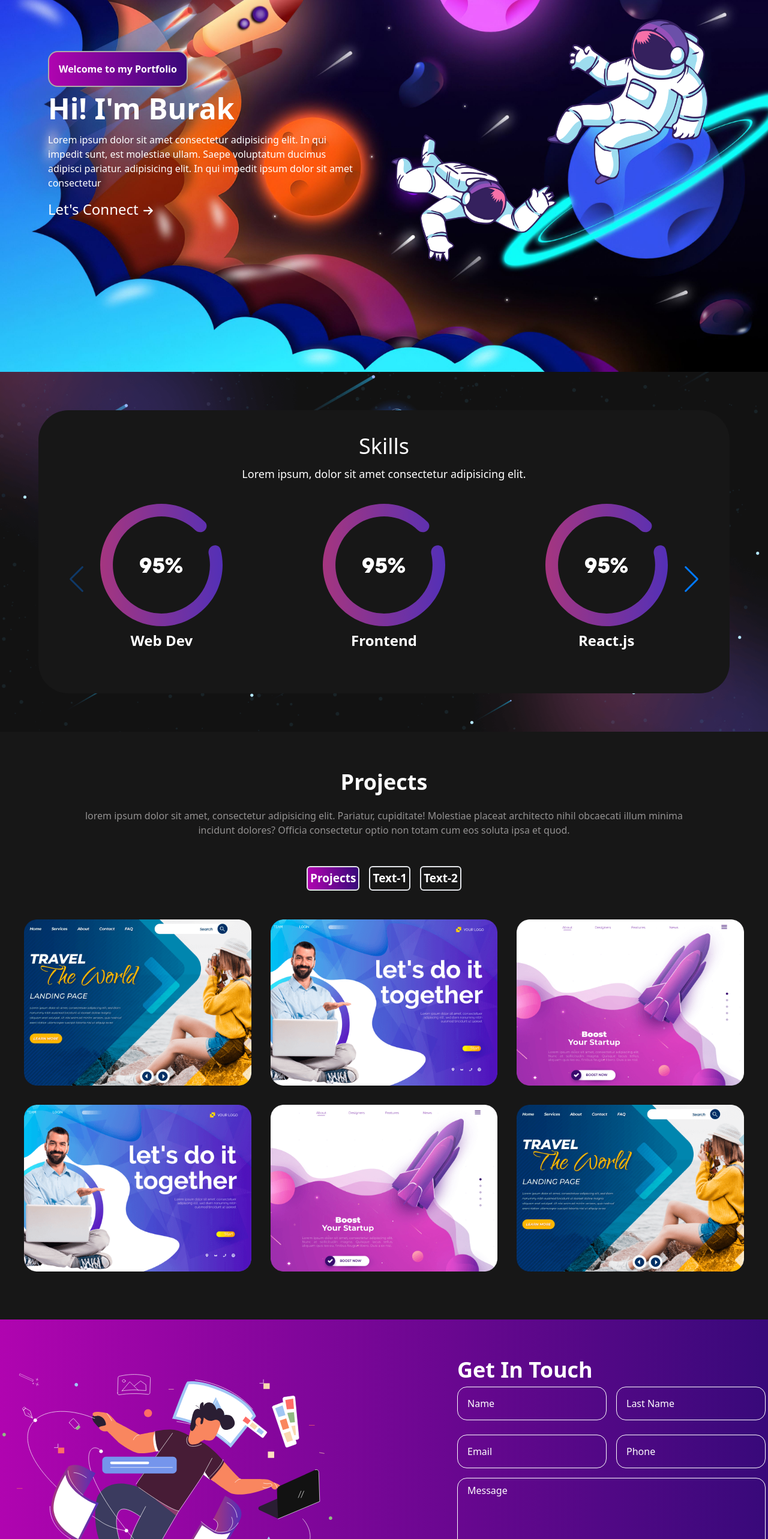
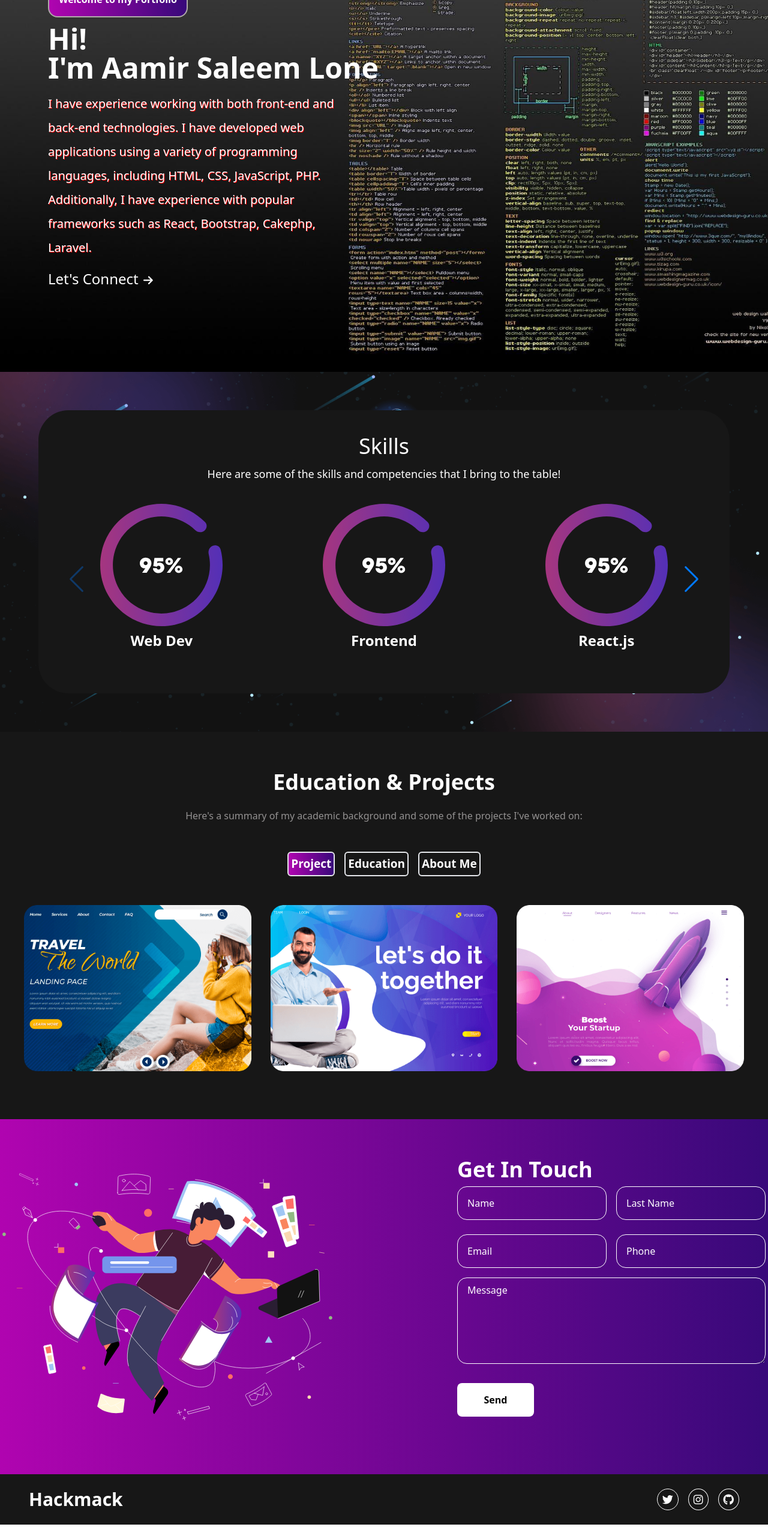
Before and after one commit to Reayhs/react-tailwind-portfolio, a React (Vite) app: page / in a window 1280 px wide. Shown: the part 180-2746 px from the top of the page at 60% size. After the commit the page ends 2722 px from the top, so only its background shows below. Built offline with nearby package versions, Linux system fonts and the light colour scheme.

Commit message:
eduction

```diff
--- a/index.html
+++ b/index.html
@@ -1,14 +1,19 @@
 <!DOCTYPE html>
 <html lang="en">
+
 <head>
   <meta charset="UTF-8" />
   <link rel="icon" type="image/svg+xml" href="/vite.svg" />
   <meta name="viewport" content="width=device-width, initial-scale=1.0" />
-    <link rel="stylesheet" href="https://cdnjs.cloudflare.com/ajax/libs/font-awesome/6.2.1/css/all.min.css" integrity="sha512-MV7K8+y+gLIBoVD59lQIYicR65iaqukzvf/nwasF0nqhPay5w/9lJmVM2hMDcnK1OnMGCdVK+iQrJ7lzPJQd1w==" crossorigin="anonymous" referrerpolicy="no-referrer" />
-    <title>Reayhs Portfolio</title>
+  <link rel="stylesheet" href="https://cdnjs.cloudflare.com/ajax/libs/font-awesome/6.2.1/css/all.min.css"
+    integrity="sha512-MV7K8+y+gLIBoVD59lQIYicR65iaqukzvf/nwasF0nqhPay5w/9lJmVM2hMDcnK1OnMGCdVK+iQrJ7lzPJQd1w=="
+    crossorigin="anonymous" referrerpolicy="no-referrer" />
+  <title>Hackmack</title>
 </head>
+
 <body>
   <div id="root"></div>
   <script type="module" src="/src/main.jsx"></script>
 </body>
+
 </html>
--- a/src/components/Contact.jsx
+++ b/src/components/Contact.jsx
@@ -4,7 +4,7 @@ import img from "../assets/images/contact-img.svg";
 function Contact() {
   return (
     <>
-      <div className="contact bg-[linear-gradient(90deg,#b004b0,#38097a);] w-full">
+      <div id="contact" className="contact bg-[linear-gradient(90deg,#b004b0,#38097a);] w-full">
         <div className="wrapper flex justify-center  py-16 gap-52 lg:py-12">
           <div className="imgbox lg:hidden">
             <img className="w-[550px] h-full" src={img} alt="" />
--- a/src/components/Footer.jsx
+++ b/src/components/Footer.jsx
@@ -5,15 +5,19 @@ function Footer() {
     <>
       <div className="footer bg-[#171717]">
         <div className="wrap flex justify-between items-center px-12 text-white font-bold py-6 tl:px-4 tl:py-4 ">
-          <h1 className="text-3xl">Reayhs</h1>
-          <div className="flex gap-4 cursor-pointer ">
-            <a href="https://twitter.com/reayhs" target="_blank">
+          <h1 className="text-3xl">Hackmack</h1>
+          <div className="icon text-lg flex gap-4  lg:gap-8 lg:my-10">
+            <a href="https://twitter.com/CRew4772" target="_blank">
               <i className="fa-brands fa-twitter border-[1px] border-white p-2 rounded-[100%] hover:bg-white hover:text-black"></i>
             </a>
-            <a href="https://www.instagram.com/iburakz" target="_blank">
+
+            <a href="https://www.instagram.com/aamir_saleem_lone/" target="_blank">
               <i className="fa-brands fa-instagram border-[1px] border-white p-2 rounded-[100%] hover:bg-white hover:text-black"></i>
             </a>
-            <a href="https://github.com/Reayhs/react-tailwind-portfolio" target="_blank">
+            <a
+              href="https://github.com/hackmack4772"
+              target="_blank"
+            >
               <i className="fa-brands fa-github border-[1px] border-white p-2 rounded-[100%] hover:bg-white hover:text-black"></i>
             </a>
           </div>
--- a/src/components/Header.jsx
+++ b/src/components/Header.jsx
@@ -1,32 +1,29 @@
 import React from 'react'
-import logo from "../assets/images/astronout.png"
-import logo1 from "../assets/images/astronout1.png"
 import bg from "../assets/images/bg.jpg"
 import Navbar from './Navbar'
 import "../styles.css"
+import AnchorLink from "react-anchor-link-smooth-scroll";
+
 
 function Header() {
   return (
     <>
-   <div id='home' style={{backgroundImage: `url(${bg})`}} className=' bg-center bg-cover bg-no-repeat h-screen flex flex-col '>
-    <Navbar/>
+      <div id='home' style={{ backgroundImage: `url(${bg})` }} className=' bg-center bg-cover bg-no-repeat h-screen flex flex-col '>
+        <Navbar />
         <div className="wrapper flex justify-between items-center h-screen w-full px-20 lg:justify-center lg:px-6">
           <div className="content lg:text-center">
             <div className="btn py-3">
-          <button  className=' border-2 border-[#b0aaaa] font-bold text-white bg-[linear-gradient(90deg,#b004b0,#38097a)] p-4 rounded-2xl'>Welcome to my Portfolio</button>
+              <button className=' border-2 border-[#b0aaaa] font-bold text-white bg-[linear-gradient(90deg,#b004b0,#38097a)] p-4 rounded-2xl'>Welcome to my Portfolio</button>
             </div>
-        <h1 className='text-white text-5xl font-bold'>Hi! I'm Burak</h1>
-        <p className='text-white py-4 max-w-lg '>Lorem ipsum dolor sit amet consectetur  adipisicing elit. In qui impedit  sunt, est molestiae ullam. Saepe voluptatum ducimus adipisci pariatur. adipisicing elit.  In qui impedit ipsum dolor sit amet consectetur</p>
-        <button className='  text-white text-2xl'>Let's Connect <i className="fa-solid fa-arrow-right text-lg  p-[2px] "></i> </button>
+            <h1 className='text-white text-5xl font-bold'>Hi! <br />I'm Aamir Saleem Lone</h1>
+            <p className='text-white py-4 max-w-lg ' style={{
+              lineHeight: "40px",
+              textShadow: "1px 1px red",
+              fontSize: "20px"
+            }}>I have experience working with both front-end and back-end technologies. I have developed web applications using a variety of programming languages, including HTML, CSS, JavaScript, PHP. Additionally, I have experience with popular frameworks such as React, Bootstrap, Cakephp, Laravel.</p>
+            <AnchorLink href="#contact" className='  text-white text-2xl'>Let's Connect <i className="fa-solid fa-arrow-right text-lg  p-[2px] "></i> </AnchorLink>
           </div>
-      <div className="image banner-astronout lg:hidden absolute w-[300px] flex ">
-      <img className='w-96 ast-img' src={logo1} alt="" />
 
-      </div>
-      <div className="image banner-astronout1 lg:hidden absolute w-[300px] flex ">
-
-      <img className='w-96 ast-img' src={logo} alt="" />
-      </div>
 
         </div>
       </div>
--- a/src/components/Projects.jsx
+++ b/src/components/Projects.jsx
@@ -5,6 +5,8 @@ import img3 from "../assets/images/project-img3.png";
 
 import "../styles.css";
 import ProjectCard from "./ProjectCard";
+import EducationCard from "./EducationCard";
+
 
 function Projects() {
   const [durum, setDurum] = useState(1);
@@ -28,60 +30,56 @@ function Projects() {
       description: "Design & Development",
       img: img3,
     },
+  ];
+  const eductions = [
     {
-      id: 4,
-      title: "Business Startup",
+      id: 1,
+      title: "Bachelor's of  Computer Application",
+      description: "Design & Development",
+      img: img1,
+    },
+    {
+      id: 2,
+      title: "Higher Secondary School ",
       description: "Design & Development",
       img: img2,
     },
     {
-      id: 5,
-      title: "Business Startup",
+      id: 3,
+      title: "Matriculation ",
       description: "Design & Development",
       img: img3,
-    },
-    {
-      id: 6,
-      title: "Business Startup",
-      description: "Design & Development",
-      img: img1,
     },
   ];
 
   return (
     <>
       <div id="projects" className="projects  bg-[#171717] text-white py-10">
-        <h1 className="text-center text-4xl font-bold py-6">Projects</h1>
+        <h1 className="text-center text-4xl font-bold py-6">Education & Projects</h1>
         <p className="text-center max-w-[1000px] lg:px-6 mx-auto text-[#939191]">
-          lorem ipsum dolor sit amet, consectetur adipisicing elit. Pariatur,
-          cupiditate! Molestiae placeat architecto nihil obcaecati illum minima
-          incidunt dolores? Officia consectetur optio non totam cum eos soluta
-          ipsa et quod.
+          Here's a summary of my academic background and some of the projects I've worked on:
         </p>
         <div className="flex justify-center items-center gap-4 mt-12 mb-2 ">
           <button
             onClick={() => setDurum(1)}
-            className={`font-bold text-[19px] border-2  bg-[#171717] rounded-[6px] p-[4px] ${
-              durum == 1 ? "bg-[linear-gradient(90deg,#b004b0,#38097a)]" : ""
-            }`}
+            className={`font-bold text-[19px] border-2  bg-[#171717] rounded-[6px] p-[4px] ${durum == 1 ? "bg-[linear-gradient(90deg,#b004b0,#38097a)]" : ""
+              }`}
           >
-            Projects
+            Project
           </button>
           <button
             onClick={() => setDurum(2)}
-            className={`font-bold text-[19px] border-2  bg-[#171717] rounded-[6px] p-[4px] ${
-              durum === 2 ? "bg-[linear-gradient(90deg,#b004b0,#38097a)]" : ""
-            }  `}
+            className={`font-bold text-[19px] border-2  bg-[#171717] rounded-[6px] p-[4px] ${durum === 2 ? "bg-[linear-gradient(90deg,#b004b0,#38097a)]" : ""
+              }  `}
           >
-            Text-1
+            Education
           </button>
           <button
             onClick={() => setDurum(3)}
-            className={`font-bold text-[19px] border-2  bg-[#171717] rounded-[6px] p-[4px]  ${
-              durum === 3 ? "bg-[linear-gradient(90deg,#b004b0,#38097a)]" : ""
-            }`}
+            className={`font-bold text-[19px] border-2  bg-[#171717] rounded-[6px] p-[4px]  ${durum === 3 ? "bg-[linear-gradient(90deg,#b004b0,#38097a)]" : ""
+              }`}
           >
-            Text-2
+            About Me
           </button>
         </div>
         <div className="grid grid-cols-3 p-10 gap-8 lg:grid-cols-2 tl:grid-cols-1 ">
@@ -90,15 +88,12 @@ function Projects() {
             : null}
         </div>
         {durum === 2 ? (
-          <div
-            id="text2"
-            className="tab-pane  text-center text-white py-16 max-w-4xl mx-auto lg:p-5 "
-          >
-            Lorem ipsum dolor sit amet consectetur adipisicing elit. Obcaecati
-            atque porro quasi dolorum facere tempore maxime nemo quia nulla
-            blanditiis doloribus, dolore, voluptas aspernatur harum facilis
-            cumque magni soluta sapiente.
+          <div className="grid grid-cols-3 p-10 gap-8 lg:grid-cols-2 tl:grid-cols-1 ">
+            {durum === 1
+              ? educations.map((item, i) => <EducationCard key={i} item={item} />)
+              : null}
           </div>
+
         ) : null}
         {durum === 3 ? (
           <div
--- a/src/components/Skills.jsx
+++ b/src/components/Skills.jsx
@@ -11,11 +11,11 @@ import bg from "../assets/images/banner-bg.png"
 function Skills() {
   return (
     <>
-      <div id="skills" style={{backgroundImage: `url(${bg})`}} className="wrapper h-full bg-no-repeat bg-center bg-cover p-16 lg:p-4">
+      <div id="skills" style={{ backgroundImage: `url(${bg})` }} className="wrapper h-full bg-no-repeat bg-center bg-cover p-16 lg:p-4">
         <div className="skills-wrapper text-center text-white bg-[#171717]  p-10 rounded-[50px] lg:p-2">
           <h1 className="text-4xl ">Skills</h1>
           <p className="text-lg py-3">
-            Lorem ipsum, dolor sit amet consectetur adipisicing elit.
+            Here are some of the skills and competencies that I bring to the table!
           </p>
           <div className="box flex  justify-between  items-center bg-[#171717] my-6">
             <Swiper
@@ -61,7 +61,35 @@ function Skills() {
                 {" "}
                 <div className=" bg-[#171717]">
                   <img src={img} alt="" />
-                  <h1 className="font-bold text-2xl my-2">Tailwind</h1>
+                  <h1 className="font-bold text-2xl my-2">Bootstrap</h1>
+                </div>
+              </SwiperSlide>
+              <SwiperSlide className=" bg-[#171717]">
+                {" "}
+                <div className=" bg-[#171717]">
+                  <img src={img} alt="" />
+                  <h1 className="font-bold text-2xl my-2">PHP</h1>
+                </div>
+              </SwiperSlide>
+              <SwiperSlide className=" bg-[#171717]">
+                {" "}
+                <div className=" bg-[#171717]">
+                  <img src={img} alt="" />
+                  <h1 className="font-bold text-2xl my-2">Laravel</h1>
+                </div>
+              </SwiperSlide>
+              <SwiperSlide className=" bg-[#171717]">
+                {" "}
+                <div className=" bg-[#171717]">
+                  <img src={img} alt="" />
+                  <h1 className="font-bold text-2xl my-2">Cakephp</h1>
+                </div>
+              </SwiperSlide>
+              <SwiperSlide className=" bg-[#171717]">
+                {" "}
+                <div className=" bg-[#171717]">
+                  <img src={img} alt="" />
+                  <h1 className="font-bold text-2xl my-2">Java</h1>
                 </div>
               </SwiperSlide>
             </Swiper>
--- a/src/index.css
+++ b/src/index.css
@@ -2,16 +2,18 @@
 @tailwind components;
 @tailwind utilities;
 
-*{
+* {
     margin: 0;
     padding: 0;
     box-sizing: border-box;
 }
 
-body{
+body {
     /* color: white; */
+    color: black;
 }
 
-html,body{
+html,
+body {
     overflow-x: hidden;
 }
```
Also changed, not shown: src/components/EducationCard .jsx (added, +17 -0 lines), src/components/Navbar.jsx (+9 -9 lines), src/assets/images/bg.jpg, vite.svg (added). Lines whose indentation alone changed are shown as unchanged.
